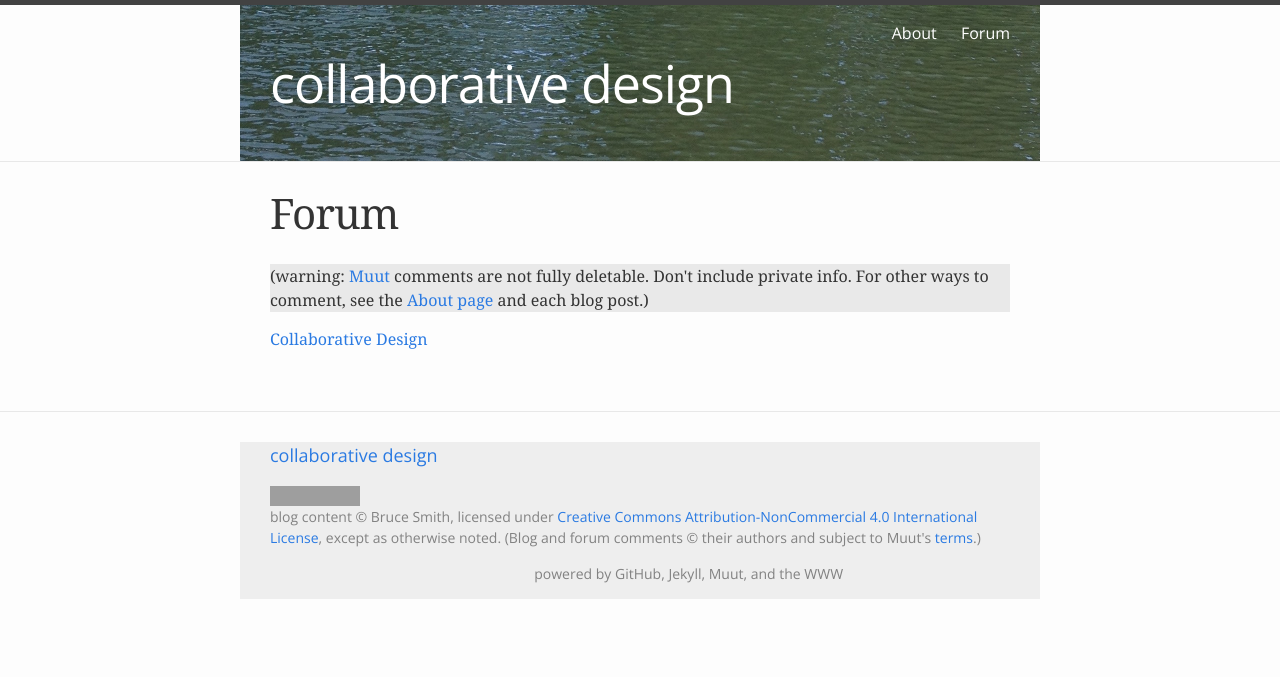
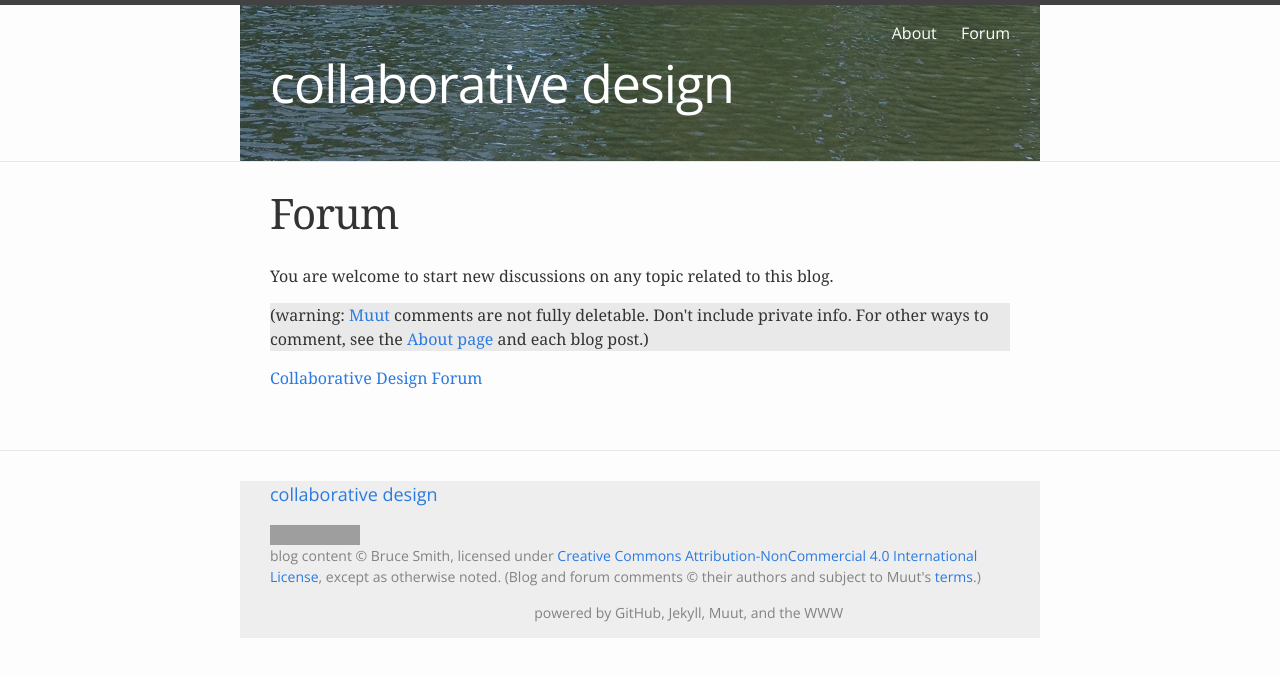
Before and after one commit to oresmus/oresmus.github.io, a Jekyll site: the page built from forum.md, in a window 1280 px wide. Shown: the top 677 px of the page. Built offline with Jekyll 4.4.1, drawn with Linux system fonts in a browser that asks for light colours; grey boxes are pictures that could not be loaded.

Commit message:
tweak forum text

```diff
--- a/forum.md
+++ b/forum.md
@@ -3,6 +3,8 @@ layout: page
 title: Forum
 permalink: /forum/
 ---
+
+You are welcome to start new discussions on any topic related to this blog.
 
 <section id="forum">
 
@@ -17,7 +19,7 @@ permalink: /forum/
     </div>
 
     <div>
-        <a class="muut" href="//muut.com/i/collaborative-design">Collaborative Design</a>
+        <a class="muut" href="//muut.com/i/collaborative-design">Collaborative Design Forum</a>
         <script src="//cdn.muut.com/1/moot.min.js"></script>
         <noscript>(JavaScript required for forum)</noscript>
     </div>
```
